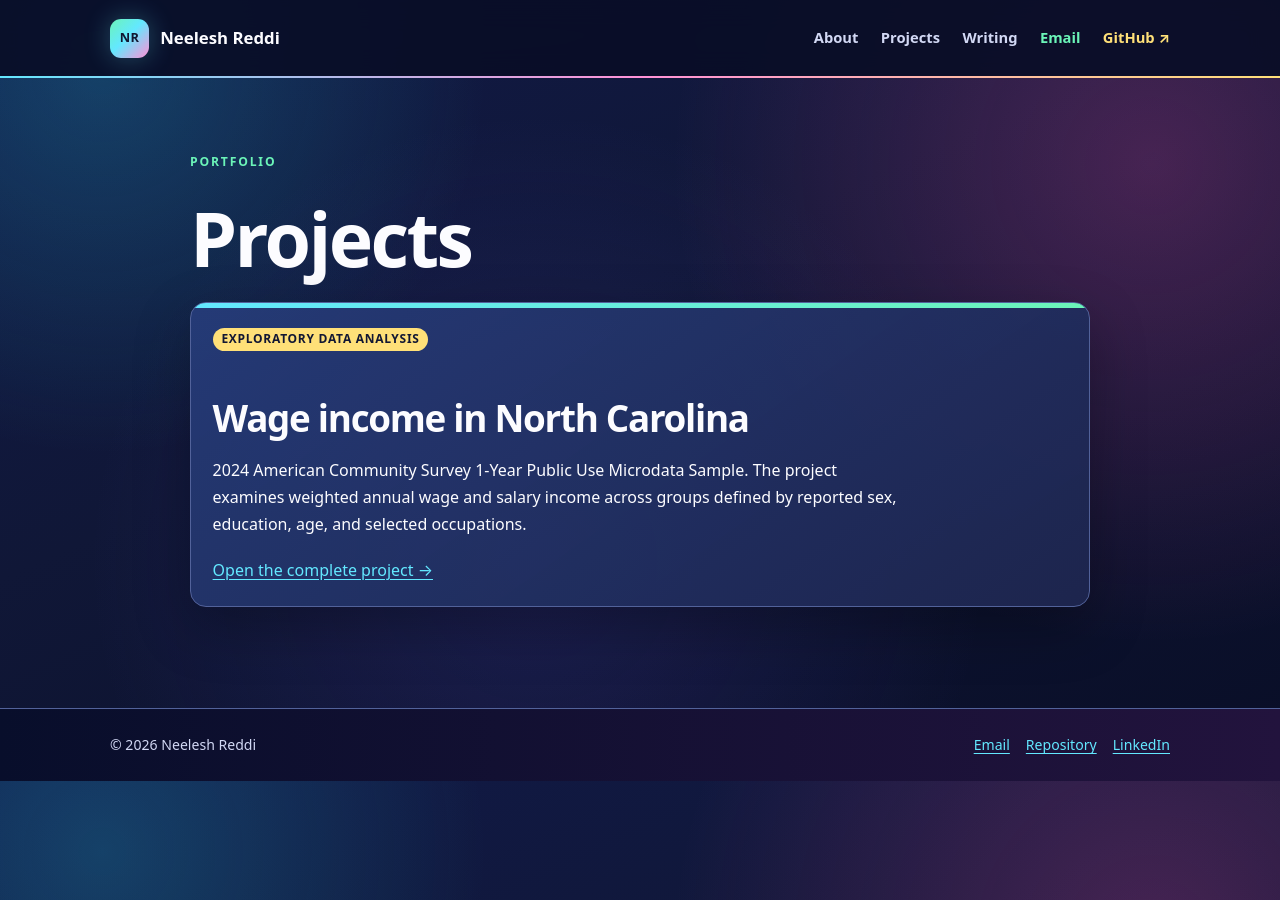
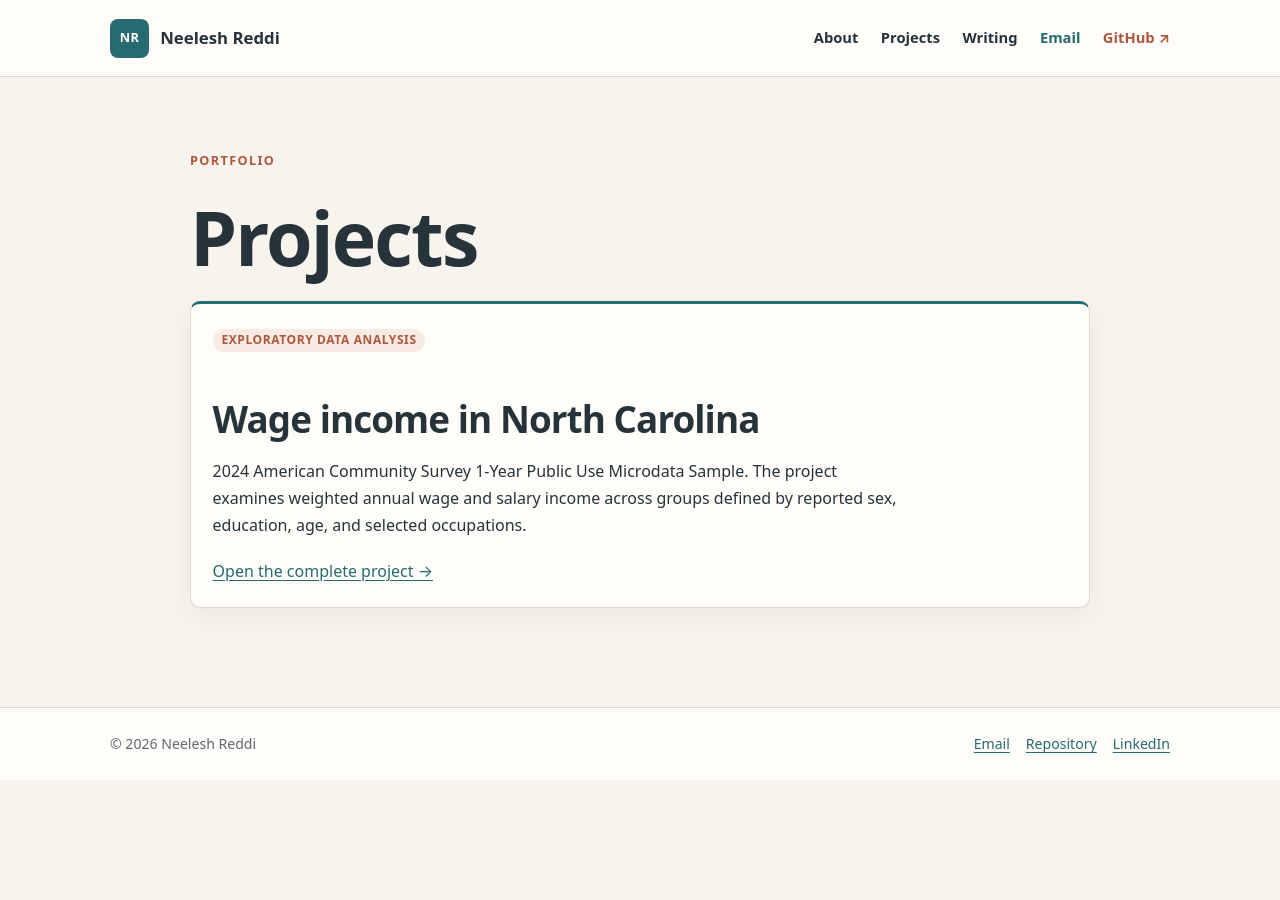
Before and after one commit to nreddi2/data-science-portfolio, a Jekyll site: the page built from projects.md, in a window 1280 px wide. Built offline with Jekyll 4.4.1, drawn with Linux system fonts in a browser that asks for light colours.

Commit message:
Add files via upload

```diff
--- a/assets/css/style.css
+++ b/assets/css/style.css
@@ -1,76 +1,179 @@
-:root{color-scheme:dark;--bg:#090e27;--panel:#182047;--panel2:#242e60;--text:#fcfcff;--muted:#d2d8f4;--cyan:#63e8ff;--pink:#ff91d7;--gold:#ffe078;--mint:#6bf4b8;--line:#52629a;--shadow:0 20px 55px rgba(0,0,0,.28)}
-*{box-sizing:border-box}
-html{scroll-behavior:smooth}
-body{margin:0;background:radial-gradient(circle at 8% 9%,rgba(36,205,228,.22),transparent 24rem),radial-gradient(circle at 90% 21%,rgba(245,79,177,.24),transparent 30rem),radial-gradient(circle at 42% 72%,rgba(96,80,221,.17),transparent 28rem),linear-gradient(155deg,#111a49 0,#101737 42%,#090e27 100%);color:var(--text);font:400 1rem/1.7 system-ui,-apple-system,Segoe UI,Roboto,sans-serif}
-a{color:var(--cyan);text-underline-offset:.18em}
-a:hover{color:#fff}
-a:focus-visible{outline:3px solid var(--gold);outline-offset:3px;border-radius:3px}
-.skip-link{position:absolute;left:-999px;top:1rem;background:var(--gold);color:#111;padding:.5rem 1rem;z-index:10}
-.skip-link:focus{left:1rem}
-.shell{width:min(100% - 2.5rem,1060px);margin-inline:auto}
-.site-header{border-bottom:2px solid transparent;border-image:linear-gradient(90deg,var(--cyan),var(--pink),var(--gold)) 1;background:rgba(9,14,39,.92);backdrop-filter:blur(14px)}
-.header-inner{min-height:76px;display:flex;align-items:center;justify-content:space-between;gap:1.5rem}
-.brand{display:flex;align-items:center;gap:.7rem;color:var(--text);font-size:1.05rem;font-weight:800;text-decoration:none;white-space:nowrap}
-.brand-mark{display:grid;place-items:center;width:39px;height:39px;border-radius:11px;background:linear-gradient(135deg,var(--mint),var(--cyan) 45%,var(--pink));color:#111731;font-size:.8rem;letter-spacing:.02em;box-shadow:0 0 26px rgba(99,232,255,.28)}
-.site-nav{display:flex;align-items:center;gap:1.4rem;flex-wrap:wrap}
-.site-nav a{color:var(--muted);font-size:.92rem;font-weight:700;text-decoration:none}
-.site-nav a:hover{color:var(--cyan)}
-.site-nav .nav-email{color:var(--mint)}
-.site-nav .nav-github{color:var(--gold)}
-main{min-height:70vh;padding-block:3.5rem 5rem}
-.content-page{max-width:900px}
-.eyebrow{display:inline-flex;gap:.45rem;align-items:center;color:var(--mint);text-transform:uppercase;letter-spacing:.15em;font-weight:800;font-size:.76rem}
-h1,h2,h3{line-height:1.2;letter-spacing:-.035em}
-h1{font-size:clamp(2.4rem,6vw,4.7rem);margin:.5rem 0 1.15rem}
-h2{font-size:clamp(1.6rem,3vw,2.3rem);margin:2.8rem 0 1rem}
-h3{font-size:1.2rem;margin:2rem 0 .6rem}
-p,li{max-width:76ch}
-p{margin:.8rem 0 1.2rem}
-.lede{font-size:clamp(1.12rem,2vw,1.37rem);line-height:1.65;color:var(--muted);max-width:65ch}
-.hero{position:relative;isolation:isolate;overflow:hidden;padding:3.2rem clamp(1.4rem,4vw,3rem) 3.1rem;margin-bottom:2.8rem;border:1px solid #6976b6;border-radius:24px;background:linear-gradient(125deg,rgba(34,62,124,.86),rgba(68,32,117,.72) 60%,rgba(128,39,100,.58));box-shadow:var(--shadow)}
-.hero::before{content:"";position:absolute;z-index:-1;right:-5rem;top:-9rem;width:24rem;height:24rem;border:2.5rem solid rgba(99,232,255,.18);border-radius:50%}
-.hero::after{content:"";position:absolute;z-index:-1;right:6%;bottom:-5rem;width:16rem;height:16rem;border-radius:38% 62% 48% 52%;background:linear-gradient(135deg,rgba(255,224,120,.18),rgba(255,145,215,.2));transform:rotate(-24deg)}
-.hero h1 span,.prose h1{background:linear-gradient(100deg,var(--cyan),var(--pink) 67%,var(--gold));-webkit-background-clip:text;background-clip:text;color:transparent}
-.hero-actions{display:flex;flex-wrap:wrap;gap:.8rem;margin-top:1.8rem}
-.button{display:inline-flex;align-items:center;justify-content:center;padding:.65rem 1.1rem;border-radius:10px;background:linear-gradient(110deg,var(--cyan),var(--mint));color:#101633;text-decoration:none;font-weight:800;box-shadow:var(--shadow)}
-.button:hover{background:#b0f2ff;color:#101633}
-.button.secondary{border:1px solid var(--line);background:var(--panel);color:var(--text);box-shadow:none}
-.button.secondary:hover{border-color:var(--cyan)}
-.button.tertiary{background:#ffe078;color:#191a35}
-.button.tertiary:hover{background:#fff0b4;color:#191a35}
-.feature-grid{display:grid;grid-template-columns:repeat(2,minmax(0,1fr));gap:1rem;margin:1.4rem 0 2.5rem}
-.card,.note,.figure-slot{background:linear-gradient(145deg,rgba(38,60,122,.92),rgba(29,37,78,.96));border:1px solid var(--line);border-radius:16px;padding:1.35rem;box-shadow:var(--shadow)}
-.card{position:relative;overflow:hidden}
-.card::before{content:"";position:absolute;left:0;top:0;width:100%;height:5px;background:linear-gradient(90deg,var(--cyan),var(--mint))}
-.card:nth-child(2){background:linear-gradient(145deg,rgba(81,42,111,.92),rgba(33,34,82,.96))}
-.card:nth-child(2)::before{background:linear-gradient(90deg,var(--pink),var(--gold))}
-.card h3{margin-top:0}.card p:last-child{margin-bottom:0}
-.card .tag,.tag{display:inline-block;color:#121733;background:var(--gold);border-radius:999px;padding:.1rem .55rem;font-size:.75rem;font-weight:800;text-transform:uppercase;letter-spacing:.06em}
-.section-kicker{color:var(--pink);font-size:.8rem;font-weight:800;text-transform:uppercase;letter-spacing:.14em}
-.meta-list{display:flex;flex-wrap:wrap;gap:.5rem;margin:1.3rem 0 0;padding:0;list-style:none}
-.meta-list li{border:1px solid var(--line);background:var(--panel);padding:.3rem .75rem;border-radius:999px;font-size:.85rem;color:var(--muted)}
-.prose{max-width:760px;margin-inline:auto}
-.prose h2{padding-top:.7rem;border-top:1px solid var(--line)}
-.prose h2::before{content:"";display:inline-block;width:.65rem;height:.65rem;margin-right:.65rem;border-radius:3px;background:linear-gradient(135deg,var(--cyan),var(--pink));vertical-align:.12em}
-.prose h2:first-of-type{border-top:0}
-.prose blockquote{margin:1.5rem 0;padding:1rem 1.25rem;background:var(--panel);border-left:4px solid var(--pink);border-radius:0 12px 12px 0;color:var(--text)}
-.prose blockquote p{margin:0}
-.prose table{border-collapse:collapse;width:100%;margin:1rem 0 2rem;font-size:.94rem}
-.prose th,.prose td{padding:.7rem .8rem;text-align:left;border-bottom:1px solid var(--line);vertical-align:top}
-.prose th{color:var(--gold);background:var(--panel)}
-.prose tr:nth-child(even) td{background:rgba(255,255,255,.025)}
-.table-wrap{overflow-x:auto}
-code{background:#222b55;padding:.1em .3em;border-radius:4px;color:#b7f0ff;font-size:.92em}
-pre{padding:1rem;overflow:auto;border:1px solid var(--line);border-radius:12px;background:#080d22}
-pre code{background:none;padding:0;color:#e5ebff}
-.figure-slot{border-style:dashed;background:var(--panel2);margin:1rem 0 2rem;color:var(--muted)}
-.figure-slot strong{color:var(--text)}
-figure{margin:1.5rem 0 2.2rem}
-figure img{display:block;width:100%;height:auto;border-radius:12px;background:#fff}
-figcaption{font-size:.9rem;color:var(--muted);margin-top:.6rem}
-.draft-prompt{border-left:4px solid var(--gold);padding:.85rem 1rem;background:#262743;border-radius:0 10px 10px 0;color:#fff}
-.draft-prompt strong{color:var(--gold)}
-.site-footer{border-top:1px solid var(--line);background:linear-gradient(90deg,#080e2b,#22133d);color:var(--muted);font-size:.88rem}
-.footer-inner{display:flex;justify-content:space-between;gap:1rem;flex-wrap:wrap;padding-block:1.5rem}
-.footer-inner div{display:flex;gap:1rem}
-@media(max-width:700px){.header-inner{align-items:flex-start;flex-direction:column;padding-block:1rem}.site-nav{gap:.75rem 1rem}.feature-grid{grid-template-columns:1fr}main{padding-block:2rem 3rem}.prose table{display:block;overflow-x:auto;white-space:normal}.prose th,.prose td{min-width:120px}}
+:root {
+  color-scheme: light;
+  --background: #f7f4ed;
+  --surface: #fffdf9;
+  --surface-warm: #f0eadf;
+  --text: #26333b;
+  --muted: #5d6970;
+  --teal: #276b70;
+  --terracotta: #ac573e;
+  --gold: #9b702c;
+  --line: #ded8cb;
+  --shadow: 0 8px 22px rgba(38, 51, 59, .06);
+}
+
+* { box-sizing: border-box; }
+html { scroll-behavior: smooth; }
+body {
+  margin: 0;
+  background: var(--background);
+  color: var(--text);
+  font: 400 1rem/1.7 system-ui, -apple-system, Segoe UI, Roboto, sans-serif;
+}
+a { color: var(--teal); text-underline-offset: .18em; }
+a:hover { color: var(--terracotta); }
+a:focus-visible { outline: 3px solid var(--terracotta); outline-offset: 3px; }
+
+.skip-link {
+  position: absolute;
+  left: -999px;
+  top: 1rem;
+  background: var(--surface);
+  padding: .5rem 1rem;
+  z-index: 10;
+}
+.skip-link:focus { left: 1rem; }
+.shell { width: min(100% - 2.5rem, 1060px); margin-inline: auto; }
+
+.site-header {
+  background: var(--surface);
+  border-bottom: 1px solid var(--line);
+}
+.header-inner {
+  min-height: 76px;
+  display: flex;
+  align-items: center;
+  justify-content: space-between;
+  gap: 1.5rem;
+}
+.brand {
+  display: flex;
+  align-items: center;
+  gap: .7rem;
+  color: var(--text);
+  font-size: 1.05rem;
+  font-weight: 750;
+  text-decoration: none;
+  white-space: nowrap;
+}
+.brand-mark {
+  display: grid;
+  place-items: center;
+  width: 39px;
+  height: 39px;
+  border-radius: 8px;
+  background: var(--teal);
+  color: #fff;
+  font-size: .8rem;
+  letter-spacing: .02em;
+}
+.site-nav { display: flex; align-items: center; gap: 1.4rem; flex-wrap: wrap; }
+.site-nav a { color: var(--text); font-size: .92rem; font-weight: 650; text-decoration: none; }
+.site-nav a:hover, .site-nav .nav-email { color: var(--teal); }
+.site-nav .nav-github { color: var(--terracotta); }
+
+main { min-height: 70vh; padding-block: 3.5rem 5rem; }
+.content-page { max-width: 900px; }
+.eyebrow, .section-kicker {
+  color: var(--terracotta);
+  text-transform: uppercase;
+  letter-spacing: .11em;
+  font-weight: 750;
+  font-size: .79rem;
+}
+h1, h2, h3 { line-height: 1.2; letter-spacing: -.025em; }
+h1 { font-size: clamp(2.4rem, 6vw, 4.7rem); margin: .5rem 0 1.15rem; }
+h2 { font-size: clamp(1.6rem, 3vw, 2.3rem); margin: 2.8rem 0 1rem; }
+h3 { font-size: 1.2rem; margin: 2rem 0 .6rem; }
+p, li { max-width: 76ch; }
+p { margin: .8rem 0 1.2rem; }
+.lede { font-size: clamp(1.12rem, 2vw, 1.37rem); line-height: 1.65; color: var(--muted); max-width: 65ch; }
+
+.hero {
+  padding: 3rem clamp(1.4rem, 4vw, 3rem);
+  margin-bottom: 2.8rem;
+  border: 1px solid var(--line);
+  border-left: 5px solid var(--teal);
+  border-radius: 12px;
+  background: var(--surface);
+  box-shadow: var(--shadow);
+}
+.hero h1 span, .prose h1 { color: var(--teal); }
+.prose h1 { font-size: clamp(2rem, 4vw, 3.25rem); }
+.hero-actions { display: flex; flex-wrap: wrap; gap: .8rem; margin-top: 1.8rem; }
+.button {
+  display: inline-flex;
+  align-items: center;
+  justify-content: center;
+  padding: .65rem 1.1rem;
+  border-radius: 7px;
+  background: var(--teal);
+  color: #fff;
+  text-decoration: none;
+  font-weight: 700;
+}
+.button:hover { background: #1d5357; color: #fff; }
+.button.secondary { border: 1px solid var(--teal); background: var(--surface); color: var(--teal); }
+.button.secondary:hover { background: #eaf3f1; }
+.button.tertiary { background: var(--terracotta); }
+.button.tertiary:hover { background: #87422e; }
+
+.feature-grid { display: grid; grid-template-columns: repeat(2, minmax(0, 1fr)); gap: 1rem; margin: 1.4rem 0 2.5rem; }
+.card, .note, .figure-slot {
+  background: var(--surface);
+  border: 1px solid var(--line);
+  border-radius: 10px;
+  padding: 1.35rem;
+  box-shadow: var(--shadow);
+}
+.card { border-top: 3px solid var(--teal); }
+.card:nth-child(2) { border-top-color: var(--terracotta); }
+.card h3 { margin-top: 0; }
+.card p:last-child { margin-bottom: 0; }
+.card .tag, .tag {
+  display: inline-block;
+  color: var(--terracotta);
+  background: #f8ebe4;
+  border-radius: 999px;
+  padding: .1rem .55rem;
+  font-size: .75rem;
+  font-weight: 750;
+  text-transform: uppercase;
+  letter-spacing: .05em;
+}
+
+.meta-list { display: flex; flex-wrap: wrap; gap: .5rem; margin: 1.3rem 0 0; padding: 0; list-style: none; }
+.meta-list li { border: 1px solid var(--line); background: var(--surface); padding: .3rem .75rem; border-radius: 999px; font-size: .85rem; color: var(--muted); }
+.prose { max-width: 760px; margin-inline: auto; }
+.prose h2 { padding-top: .7rem; border-top: 1px solid var(--line); }
+.prose h2::before { content: ""; display: inline-block; width: .55rem; height: .55rem; margin-right: .65rem; border-radius: 50%; background: var(--terracotta); vertical-align: .12em; }
+.prose h2:first-of-type { border-top: 0; }
+.prose blockquote { margin: 1.5rem 0; padding: 1rem 1.25rem; background: var(--surface-warm); border-left: 3px solid var(--teal); border-radius: 0 8px 8px 0; }
+.prose blockquote p { margin: 0; }
+.prose table { border-collapse: collapse; width: 100%; margin: 1rem 0 2rem; font-size: .94rem; }
+.prose th, .prose td { padding: .7rem .8rem; text-align: left; border-bottom: 1px solid var(--line); vertical-align: top; }
+.prose th { color: var(--text); background: var(--surface-warm); }
+.prose tr:nth-child(even) td { background: rgba(255, 255, 255, .55); }
+.table-wrap { overflow-x: auto; }
+code { background: #e8eee9; padding: .1em .3em; border-radius: 4px; color: #24555a; font-size: .92em; }
+pre { padding: 1rem; overflow: auto; border: 1px solid var(--line); border-radius: 8px; background: var(--surface); }
+pre code { background: none; padding: 0; color: var(--text); }
+figure { margin: 1.5rem 0 2.2rem; }
+figure img { display: block; width: 100%; height: auto; border: 1px solid var(--line); border-radius: 8px; background: #fff; }
+figcaption { font-size: .9rem; color: var(--muted); margin-top: .6rem; }
+.figure-slot { border-style: dashed; margin: 1rem 0 2rem; color: var(--muted); }
+.draft-prompt { border-left: 3px solid var(--terracotta); padding: .85rem 1rem; background: #fff3e8; border-radius: 0 8px 8px 0; }
+.draft-prompt strong { color: #8e3e29; }
+
+.site-footer { border-top: 1px solid var(--line); background: var(--surface); color: var(--muted); font-size: .88rem; }
+.footer-inner { display: flex; justify-content: space-between; gap: 1rem; flex-wrap: wrap; padding-block: 1.5rem; }
+.footer-inner div { display: flex; gap: 1rem; flex-wrap: wrap; }
+
+@media (max-width: 700px) {
+  .header-inner { align-items: flex-start; flex-direction: column; padding-block: 1rem; }
+  .site-nav { gap: .75rem 1rem; }
+  .feature-grid { grid-template-columns: 1fr; }
+  main { padding-block: 2rem 3rem; }
+  .prose table { display: block; overflow-x: auto; }
+  .prose th, .prose td { min-width: 120px; }
+}
```
